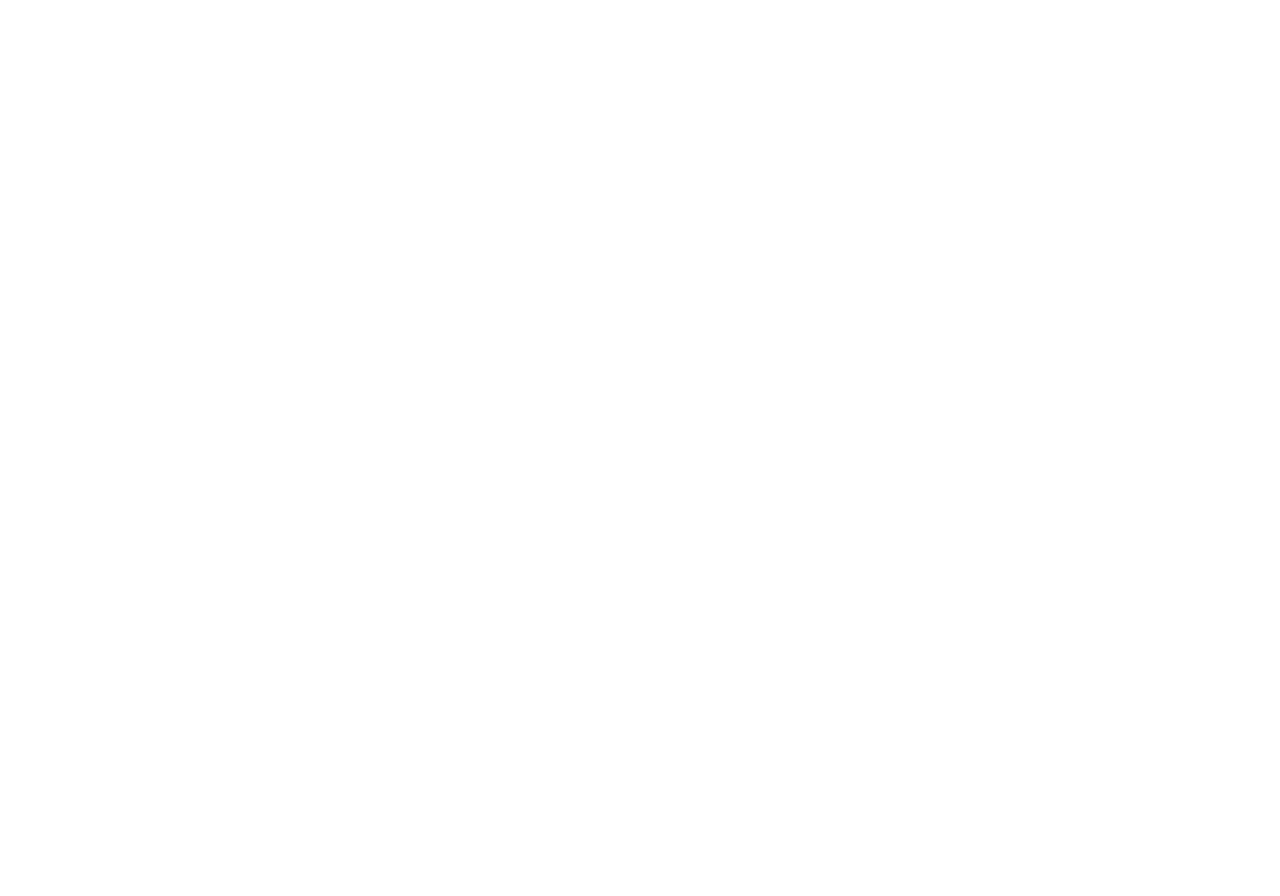
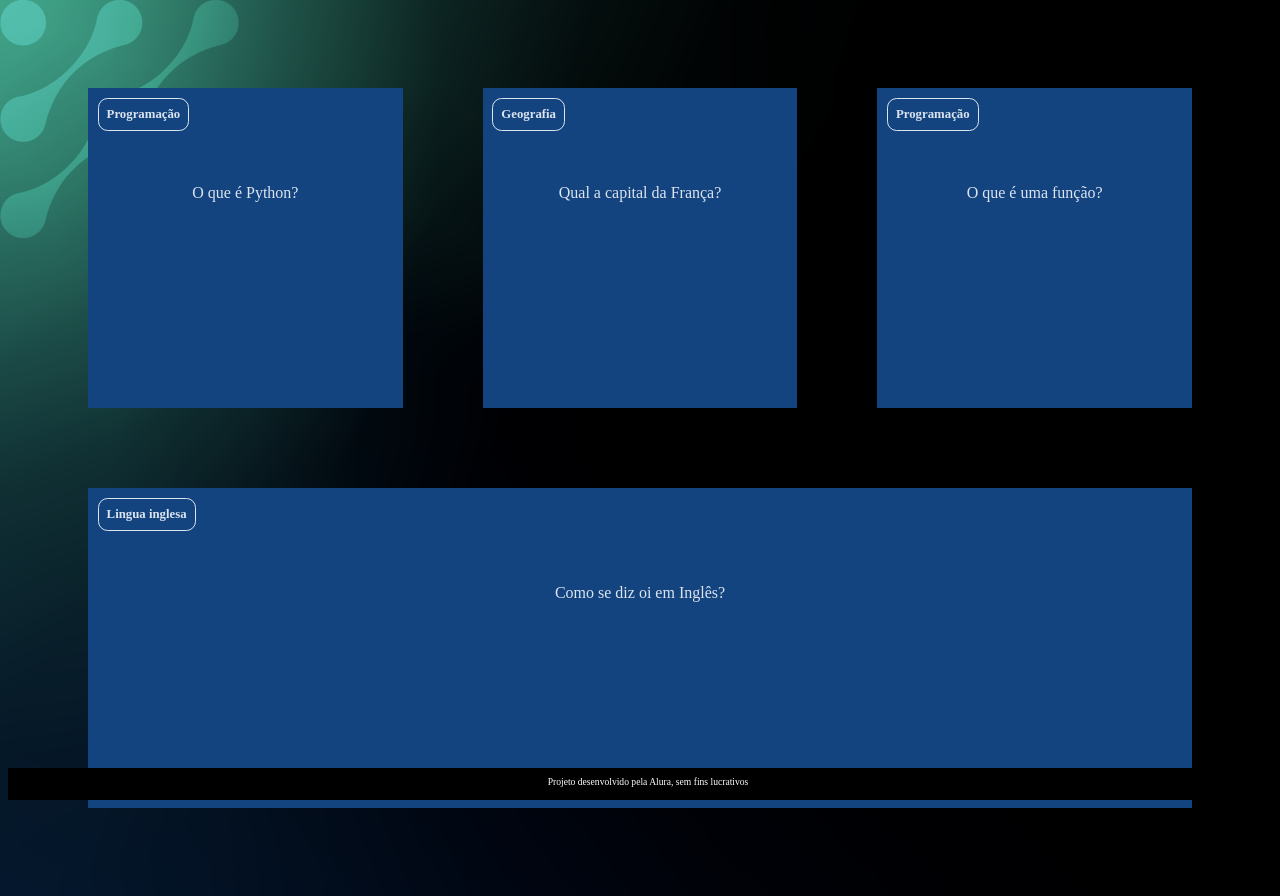
Before and after one commit to leonardoribeirooo/leonardoribeirooo, a plain HTML site: page leonardo/index.html in a window 1280 px wide. Before the commit the page ends 800 px from the top, so only its background shows below. Drawn offline with Linux system fonts and the light colour scheme.

Commit message:
Add files via upload

```diff
--- /dev/null
+++ b/leonardo/app.js
@@ -0,0 +1,29 @@
+function criaCartao(categoria, pergunta, resposta) {
+    let container = document.getElementById('container')
+    let cartao = document.createElement('article')
+    cartao.className = 'cartao'
+
+    cartao.innerHTML = `
+    <div class="cartao__conteudo">
+    <h3>${categoria}</h3>
+    <div class="cartao__conteudo__pergunta">
+        <p>${pergunta}</p>
+    </div>
+    <div class="cartao__conteudo__resposta">
+        <p>${resposta}</p>
+    </div>
+    </div>
+    `
+
+    let respostaEstaVisivel = false
+
+    function viraCartao() {
+        respostaEstaVisivel = !respostaEstaVisivel
+        cartao.classList.toggle('active', respostaEstaVisivel)
+    }
+    cartao.addEventListener('click', viraCartao)
+
+
+    container.appendChild(cartao)
+
+}
--- a/leonardo/assets/style.css
+++ b/leonardo/assets/style.css
@@ -0,0 +1,93 @@
+:root {
+    --text-color: #DBE4EF;
+    --card-front-color: #144480;
+    --card-back-color: #00F4BF;
+}
+
+body {
+    background: url(../assets/img/bg-desktop.webp);
+    font-family: Bai Jamjuree;
+}
+
+#container {
+    display: flex;
+    flex-wrap: wrap;
+    justify-content: space-between;
+    padding: 4rem;
+    gap: 3rem;
+}
+
+.cartao {
+    margin: 1rem 1rem;
+    height: 20rem;
+    flex-grow: 1;
+    flex-basis: calc(33% - 6rem);
+}
+
+.cartao__conteudo {
+    background-color: var(--card-front-color);
+    text-align: center;
+    /* background-color: aquamarine; */
+    height: 100%;
+    transform-style: preserve-3d;
+    transition: transform 300ms ease-in-out;
+}
+
+.cartao__conteudo h3 {
+    color: var(--text-color);
+    border: 1px solid var(--text-color);
+    text-align: left;
+    padding: 0.5rem;
+    position: absolute;
+    margin: 0.6rem;
+    border-radius: 0.6rem;
+    font-size: 1vw;
+    backface-visibility: hidden;
+}
+
+.cartao__conteudo p {
+    margin-top: 1rem;
+    padding: 2rem;
+    margin-top: 4rem;
+}
+
+.cartao__conteudo__pergunta p {
+    color: var(--text-color);
+    font-weight: 500;
+}
+
+.cartao__conteudo__resposta p {
+    color: var(--card-back-color);
+    font-weight: 700;
+}
+
+.cartao.active .cartao__conteudo {
+    transform: rotateY(180deg);
+}
+
+.cartao__conteudo__pergunta,
+.cartao__conteudo__resposta {
+    backface-visibility: hidden;
+    position: absolute;
+    height: 100%;
+    width: 100%;
+}
+
+.cartao__conteudo__resposta {
+    transform: rotateY(180deg);
+}
+
+footer {
+    background-color: black;
+    color: white;
+    position: fixed;
+    bottom: 0;
+    width: 100%;
+    height: 2rem;
+}
+
+footer p {
+    text-align: center;
+    font-size: 0.6rem;
+    margin-top: 0.5rem;
+}
--- a/leonardo/index.html
+++ b/leonardo/index.html
@@ -1,11 +1,31 @@
 <!DOCTYPE html>
-<html lang="en">
+<html lang="pt-br">
 <head>
     <meta charset="UTF-8">
     <meta name="viewport" content="width=device-width, initial-scale=1.0">
-    <title>Document</title>
+    <link rel="stylesheet" href="assets/style.css">
+    <title>leonardo</title>
 </head>
 <body>
-
+    <main>
+        <section id="container">
+            <!-- <article class="cartao">
+                <div class="cartao__conteudo">
+                    <h3>Programação</h3>
+                    <div class="cartao__conteudo__pergunta">
+                        <p>O que é JavaScript?</p>
+                    </div>
+                    <div class="cartao__conteudo__resposta">
+                        <p>O JavaScript é uma linguagem de programação</p>
+                    </div>
+                </div>
+            </article> -->
+        </section>
+    </main>
+    <footer>
+        <p>Projeto desenvolvido pela Alura, sem fins lucrativos</p>
+    </footer>
+    <script src="app.js"></script>
+    <script src="perguntas.js"></script>
 </body>
 </html>
--- /dev/null
+++ b/leonardo/perguntas.js
@@ -0,0 +1,23 @@
+criaCartao(
+    'Programação',
+    'O que é Python?',
+    'O Python é uma linguagem de programação'
+)
+
+criaCartao(
+    'Geografia',
+    'Qual a capital da França?',
+    'A capital da França é Paris'
+)
+
+criaCartao(
+    'Programação',
+    'O que é uma função?',
+    'Uma função é um bloco de código que executa alguma tarefa'
+)
+
+criaCartao(
+    'Lingua inglesa',
+    'Como se diz oi em Inglês?',
+    'Oi em ingles é HI (RAI)'
+)
```
Also changed, not shown: leonardo/assets/img/bg-desktop.webp (added), leonardo/assets/img/bg-mobile.webp (added), leonardo/assets/img/bg-tablet.webp (added).
